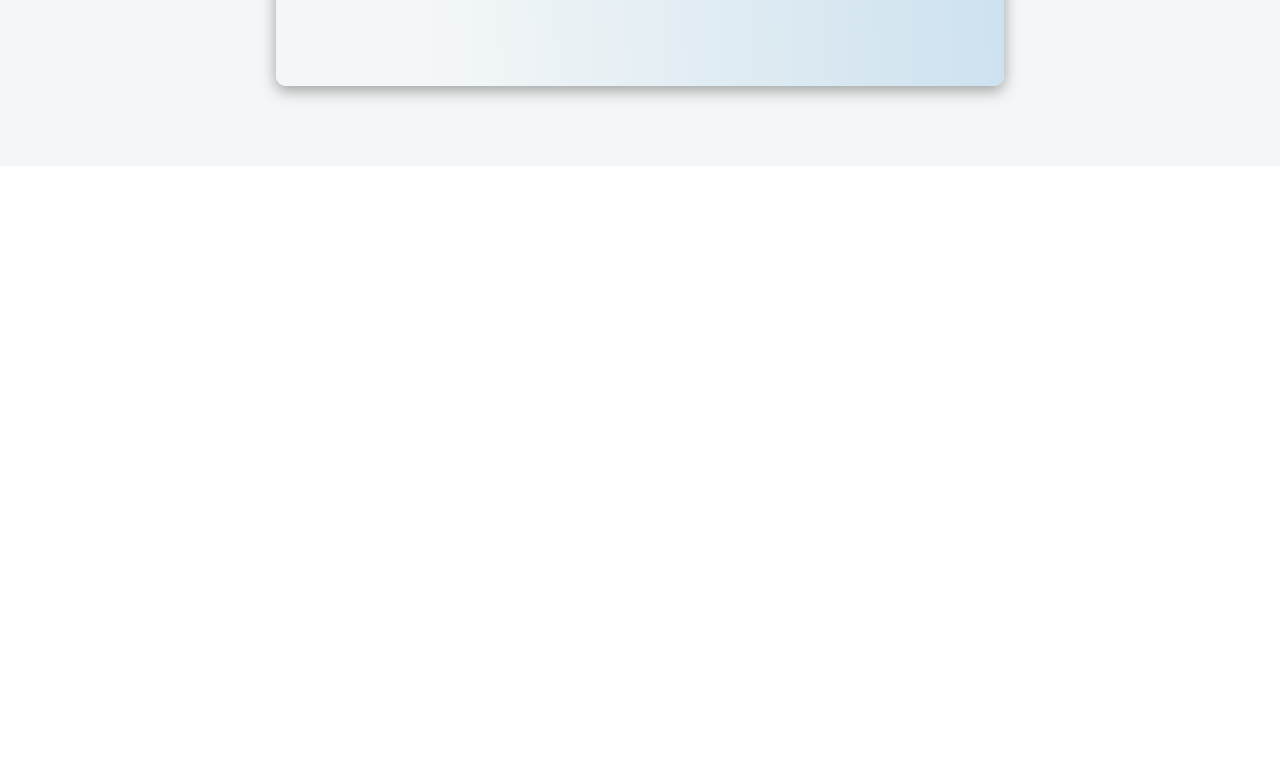
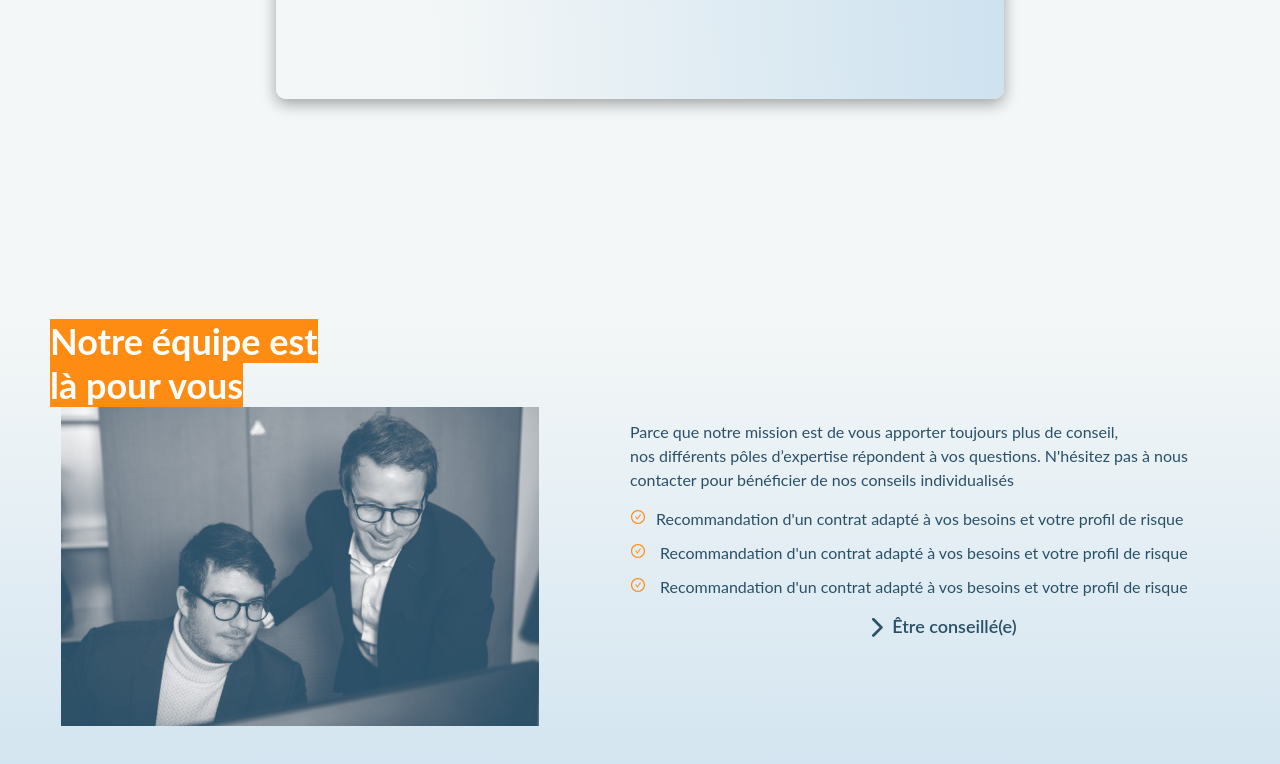
Before and after one commit to alaodriss/linxea, a React (Create React App) app: page / in a window 1280 px wide. Shown: the part 2002-2766 px from the top of the page. Before the commit the page ends 2168 px from the top, so only its background shows below. Built offline with nearby package versions, Linux system fonts and the light colour scheme.

Commit message:
add block mission

```diff
--- a/src/compoments/silder/Silder.css
+++ b/src/compoments/silder/Silder.css
@@ -29,9 +29,8 @@
     font-weight: normal;
     line-height: 24px;
     color: var(--e-global-color-4a30db00);
-
     width: 200px; /* à modifier selon vos besoins */
-  overflow: hidden
+    overflow: hidden
 }
 
 
--- a/src/pages/Accueil.css
+++ b/src/pages/Accueil.css
@@ -146,3 +146,50 @@
 .green-infos>svg{
     font-size: 32px;
 }
+
+/** Mission **/
+
+.note{
+    background-color:  var(--e-global-color-secondary );
+    color: #fff;
+    font-size: 36px;
+    font-weight: bold;
+}
+
+.container-missions{
+    background-color: transparent;
+    background-image: linear-gradient(0deg, #CCE1EF 0%, var(--e-global-color-4cc7f636 ) 80%);
+    display: flex;
+    justify-content: space-between;
+    gap: 80px;
+    align-items: center;
+    padding: 140px 50px;
+    position: relative;
+}
+.mission-inofs>p{
+    font-size: 16px;
+    font-weight: normal;
+    line-height: 24px;
+    color: var(--e-global-color-4a30db00);
+    padding: 10px 0;
+}
+
+
+.mission > img {
+    width: 500px;
+    height: 319px;
+    object-fit: contain;
+}
+
+li {
+    font-size: 16px;
+    font-weight: normal;
+    line-height: 24px;
+    color: var(--e-global-color-4a30db00);
+    padding: 5px 0;
+}
+
+li>svg {
+    color: var(--e-global-color-secondary );
+    margin-right: 10px;
+}
--- a/src/pages/Accueil.jsx
+++ b/src/pages/Accueil.jsx
@@ -4,7 +4,8 @@ import Header from '../compoments/header/Header';
 import trus from '../assets/images/download.png'
 import trophees from '../assets/images/recompenses-1-min.png'
 import { MdEco } from 'react-icons/md';
-
+import { AiOutlineCheckCircle } from 'react-icons/ai';
+import mission from '../assets/images/LINXEA-02-23-HD-NL-62-1536x1024.jpg'
 /*import google from '../assets/images/google.svg'*/
 import pc from '../assets/images/Linxea-desktop-bo.png'
 import stars from '../assets/images/stars.png'
@@ -65,6 +66,25 @@ function Accueil() {
             {/** partenaires */}
                     <Partenaires />
             {/** partenaires */}
+
+    </section>
+
+    <section className='container-missions'>
+        <div className='mission'>
+        <span className='note'>Notre équipe est <br/>là pour vous</span>
+                <img  className='mission-img' src={mission} alt='mission'/>
+        </div>
+        <div className='mission-inofs'>
+            <p> Parce que notre mission est de vous apporter toujours plus de conseil, <br/> nos différents pôles d’expertise répondent à vos questions. N'hésitez pas à nous contacter pour bénéficier de nos conseils individualisés</p>
+            <ul>
+                <li> <AiOutlineCheckCircle />Recommandation d'un contrat adapté à vos besoins et votre profil de risque</li>
+                <li> <AiOutlineCheckCircle /> Recommandation d'un contrat adapté à vos besoins et votre profil de risque</li>
+                <li> <AiOutlineCheckCircle /> Recommandation d'un contrat adapté à vos besoins et votre profil de risque</li>
+            </ul>
+            <div className='simuler'>   <span className='flesh'><IoIosArrowForward /></span>Être conseillé(e)</div>
+
+        </div>
+
     </section>
 
     </>
```
Also changed, not shown: src/assets/images/LINXEA-02-23-HD-NL-62-1536x1024.jpg (added).
